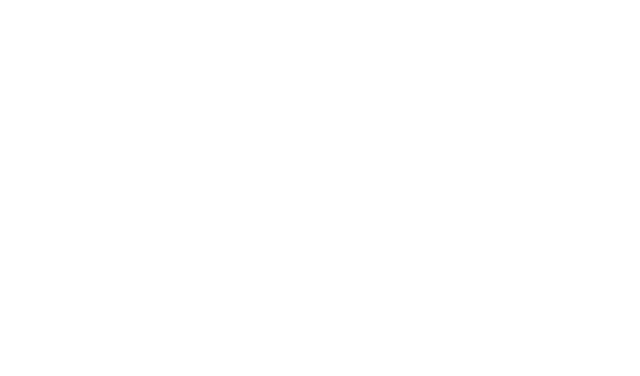
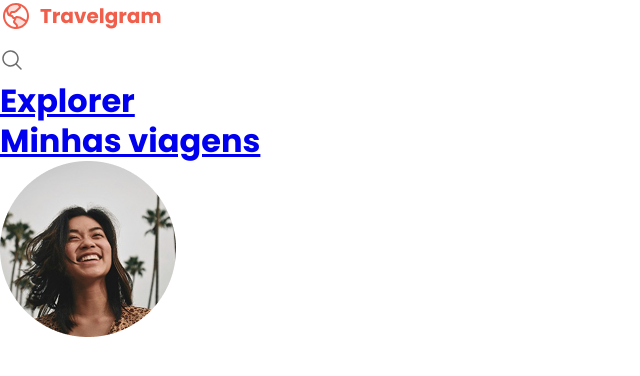
Before and after one commit to gsbado/travelgram, a plain HTML site: page index.html in a window 1280 px wide. Shown: the whole page, without its empty margins (0-640 px from the left). Drawn offline with Linux system fonts and the light colour scheme.

Commit message:
Start header

```diff
--- a/index.html
+++ b/index.html
@@ -11,5 +11,30 @@
   <link href="https://fonts.googleapis.com/css2?family=Poppins:wght@400;700&display=swap" rel="stylesheet">
 </head>
 <body>
+  <nav>
+    <a href="#" id="logo">
+      <img src="assets/Logo.svg" alt="Logomarca do Travelgram">
+    </a>
+    <ul id="primary-menu">
+      <li>
+        <a href="#">
+          <img src="assets/icons/MagnifyingGlass.svg" alt="Ícone de lupa para pesquisa">
+        </a>
+      </li>
+      <li>
+        <a href="#">Explorer</a>
+      </li>
+      <li>
+        <a href="#">Minhas viagens</a>
+      </li>
+      <li>
+        <a href="#">
+          <img src="assets/Profile pic.png" alt="Imagem de perfil da Isabela Torres">
+        </a>
+      </li>
+    </ul>
+  </nav>
+  <header>
+  </header>
 </body>
 </html>
```
Also changed, not shown: assets/Image 01.png (deleted), assets/Image 02.png (deleted), assets/Image 03.png (deleted), assets/Image 04.png (deleted), assets/Image 05.png (deleted), assets/Image 06.png (deleted), assets/Image 08.png (deleted), assets/Image 09.png (deleted), assets/Image 10.png (deleted), assets/Image 11.png (deleted), assets/Profile pic.png (added), assets/icons/AirplaneTilt.svg (renamed from assets/AirplaneTilt.svg), assets/icons/Image.svg (renamed from assets/Image.svg), assets/icons/MagnifyingGlass.svg (renamed from assets/MagnifyingGlass.svg), 2 more files, 12 other files.
